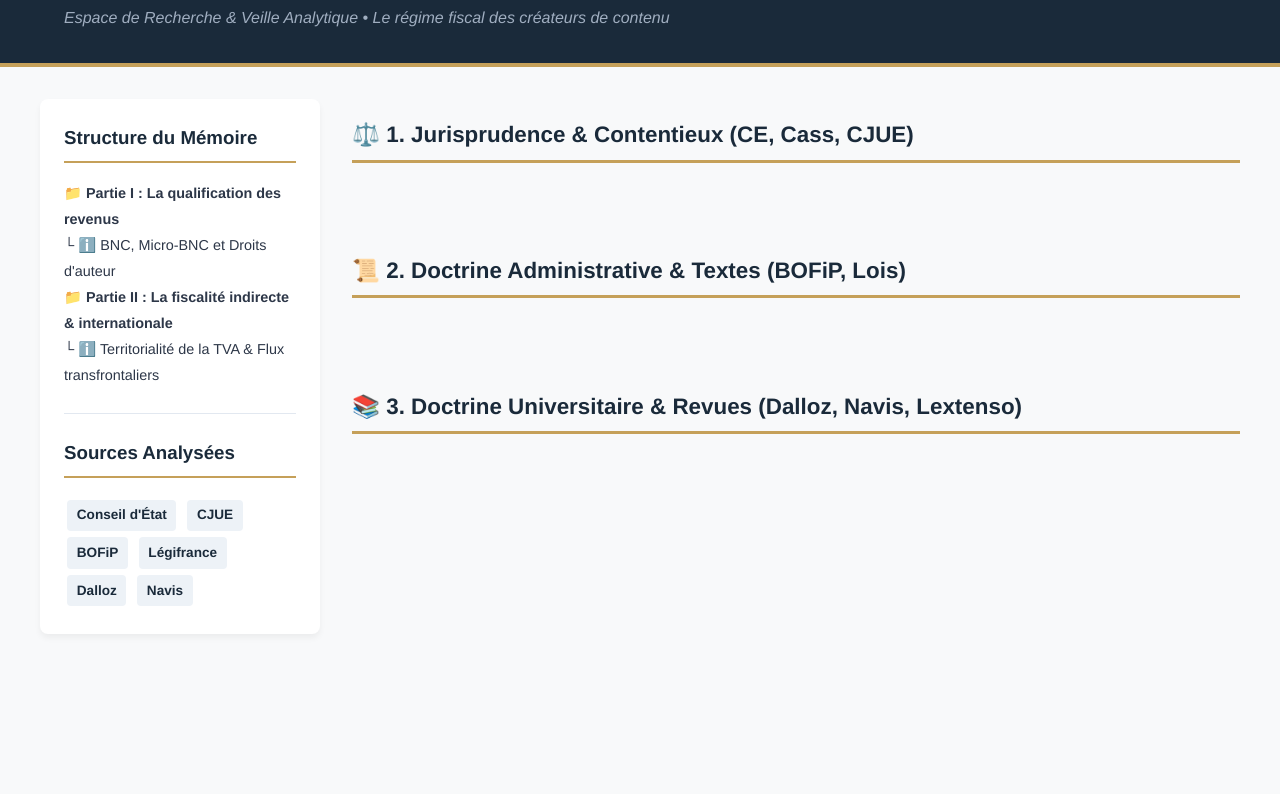
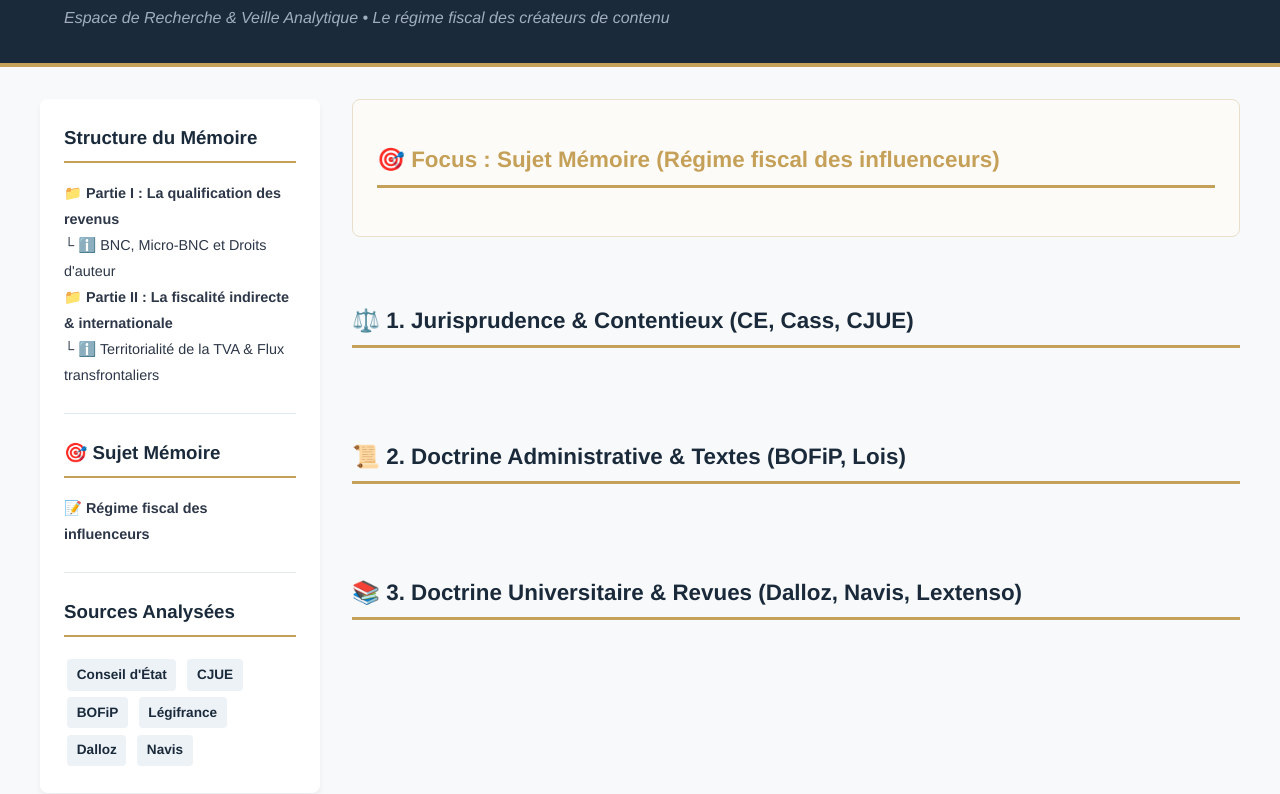
Before and after one commit to sck2859/veille-fiscale-createurs, a plain HTML site: page index.html in a window 1280 px wide. Shown: the part 86-880 px from the top of the page. Before the commit the page ends 800 px from the top, so only its background shows below. Drawn offline with Linux system fonts and the light colour scheme.

Commit message:
Update index.html

```diff
--- a/index.html
+++ b/index.html
@@ -22,6 +22,11 @@
                 <li>└ ℹ️ Territorialité de la TVA & Flux transfrontaliers</li>
             </ul>
             <hr style="border: 0; border-top: 1px solid #e2e8f0; margin: 1.5rem 0;">
+            <h3>🎯 Sujet Mémoire</h3>
+            <ul style="list-style: none; padding-left: 0; font-size: 0.9rem; line-height: 1.8;">
+                <li>📝 <b>Régime fiscal des influenceurs</b></li>
+            </ul>
+            <hr style="border: 0; border-top: 1px solid #e2e8f0; margin: 1.5rem 0;">
             <h3>Sources Analysées</h3>
             <div class="tags">
                 <span class="tag">Conseil d'État</span>
@@ -34,7 +39,12 @@
         </aside>
 
         <main class="feed">
-            <section class="category-section">
+            <section class="category-section" style="background: #fdfbf7; border: 1px solid #e9dfcb; padding: 1.5rem; border-radius: 8px;">
+                <h2 class="category-title" style="color: #c5a059;">🎯 Focus : Sujet Mémoire (Régime fiscal des influenceurs)</h2>
+                <div id="memoire-container"></div>
+            </section>
+
+            <section class="category-section" style="margin-top: 3rem;">
                 <h2 class="category-title">⚖️ 1. Jurisprudence & Contentieux (CE, Cass, CJUE)</h2>
                 <div id="jurisprudence-container"></div>
             </section>
```
